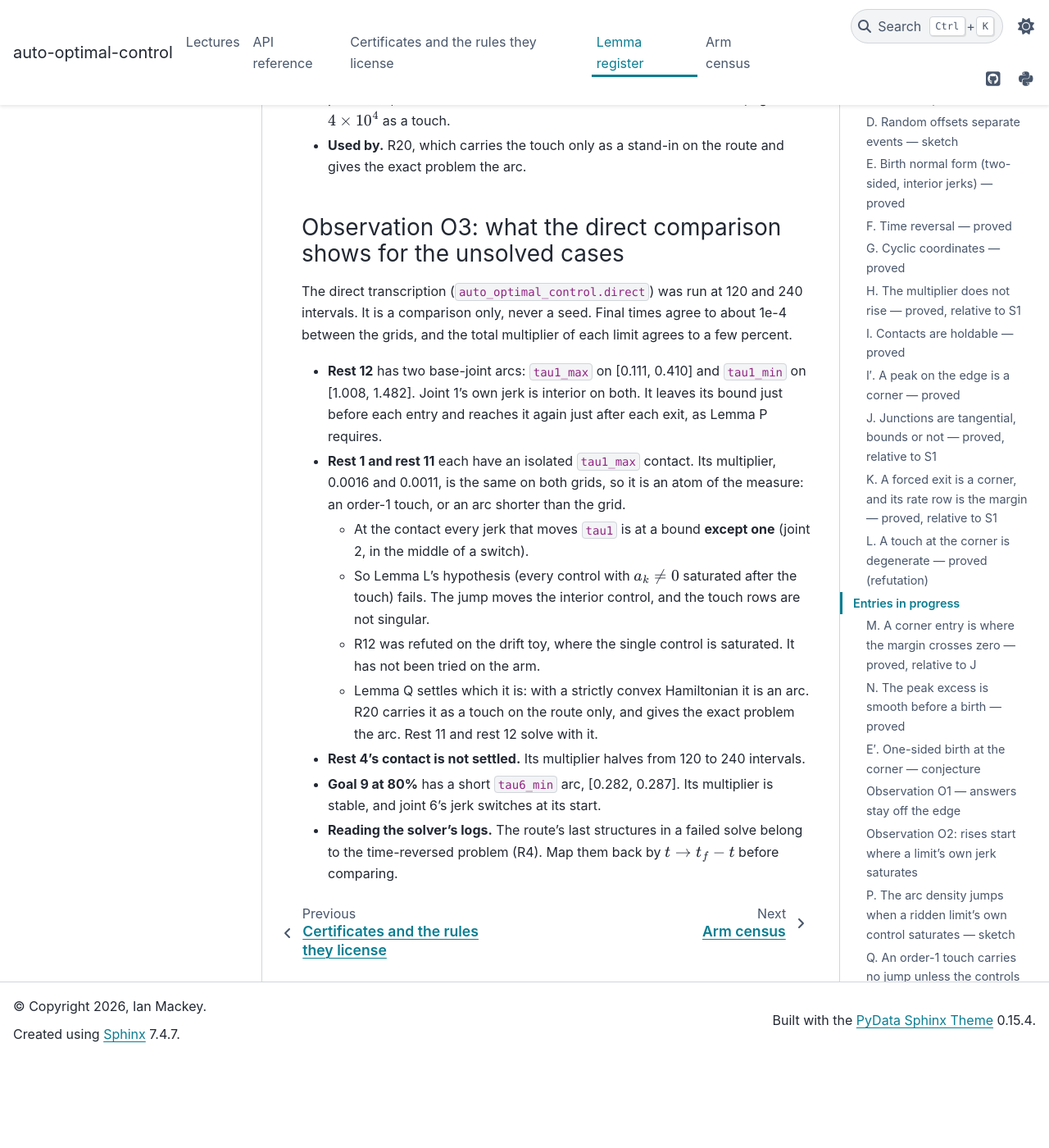
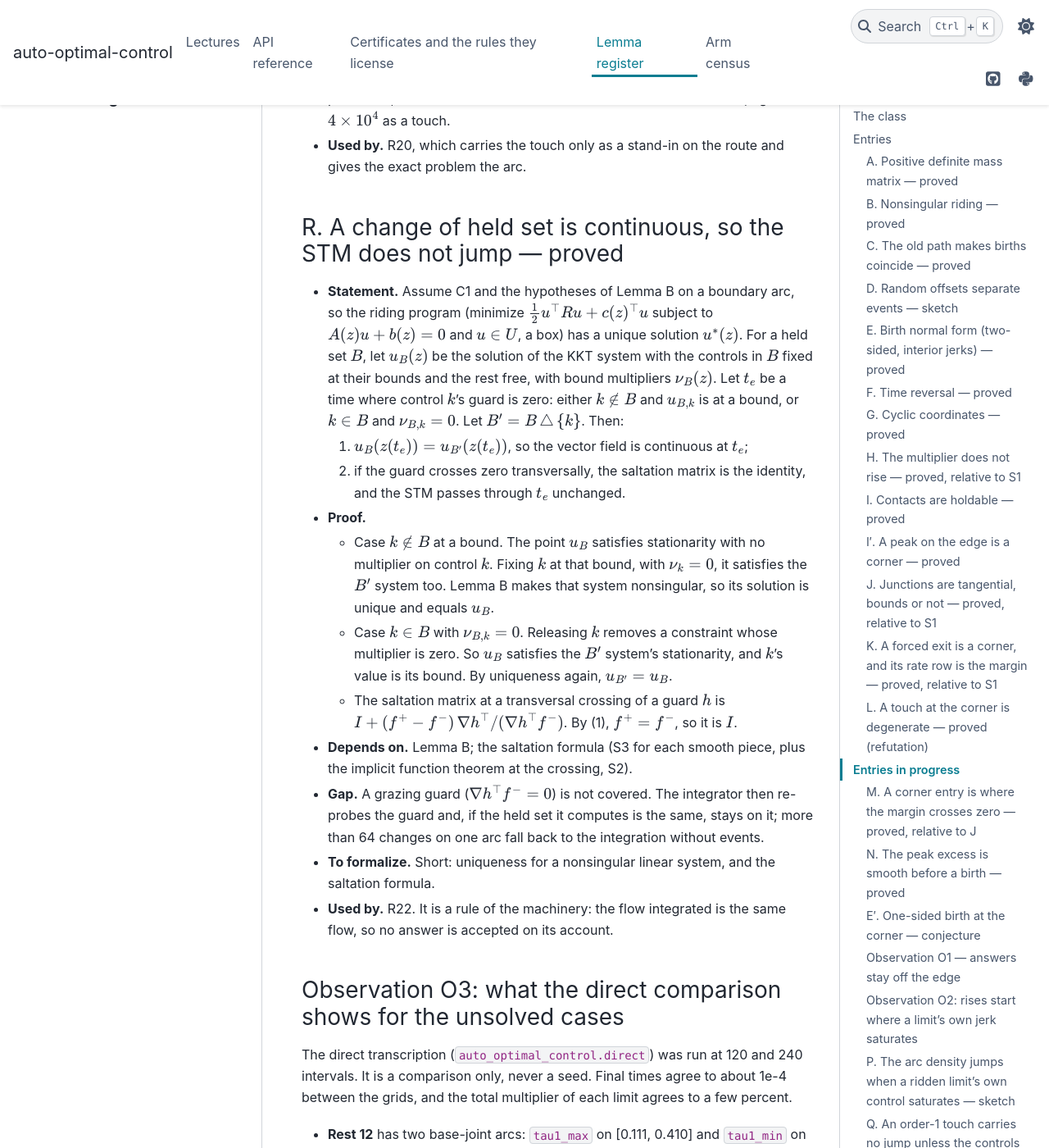
Before and after one commit to idm23/auto-optimal-control, a Sphinx documentation site: the page built from docs/notes/lemma_register.md, in a window 1280 px wide and 1400 px high, scrolled down 10664 px. Shown: the whole window at 82% size. Built offline with Sphinx 7.4.7 and the PyData theme 0.15.4, drawn with Linux system fonts in a browser that asks for light colours; before the commit the page ends 11955 px from its top, so only the background shows below that.

Commit message:
Held-set events on by default; Lemma R and rule R22
The census with held events on solves 43/45 against 41/45, 3.2x faster
on the common cases. Rest 9 lands on a different extremal (t_f 1.370023
against 1.368515, 0.11% slower), accepted as the route's first extremal
that passes. Lemma R: a change of held set is continuous, so the STM
carries through unchanged.

Co-Authored-By: Claude Opus 5.5 <noreply@anthropic.com>

```diff
--- a/docs/notes/lemma_register.md
+++ b/docs/notes/lemma_register.md
@@ -378,6 +378,43 @@ route stalls.
 - **Used by.** R20, which carries the touch only as a stand-in on the route
   and gives the exact problem the arc.
 
+### R. A change of held set is continuous, so the STM does not jump — proved
+
+- **Statement.** Assume C1 and the hypotheses of Lemma B on a boundary arc,
+  so the riding program (minimize $\tfrac12 u^\top R u + c(z)^\top u$
+  subject to $A(z) u + b(z) = 0$ and $u \in U$, a box) has a unique solution
+  $u^*(z)$. For a held set $B$, let $u_B(z)$ be the solution of the KKT
+  system with the controls in $B$ fixed at their bounds and the rest free,
+  with bound multipliers $\nu_B(z)$. Let $t_e$ be a time where control $k$'s
+  guard is zero: either $k \notin B$ and $u_{B,k} $ is at a bound, or
+  $k \in B$ and $\nu_{B,k} = 0$. Let $B' = B \,\triangle\, \{k\}$. Then:
+  1. $u_B(z(t_e)) = u_{B'}(z(t_e))$, so the vector field is continuous at
+     $t_e$;
+  2. if the guard crosses zero transversally, the saltation matrix is the
+     identity, and the STM passes through $t_e$ unchanged.
+- **Proof.**
+  - Case $k \notin B$ at a bound. The point $u_B$ satisfies stationarity with
+    no multiplier on control $k$. Fixing $k$ at that bound, with
+    $\nu_k = 0$, it satisfies the $B'$ system too. Lemma B makes that system
+    nonsingular, so its solution is unique and equals $u_B$.
+  - Case $k \in B$ with $\nu_{B,k} = 0$. Releasing $k$ removes a constraint
+    whose multiplier is zero. So $u_B$ satisfies the $B'$ system's
+    stationarity, and $k$'s value is its bound. By uniqueness again,
+    $u_{B'} = u_B$.
+  - The saltation matrix at a transversal crossing of a guard $h$ is
+    $I + (f^+ - f^-)\,\nabla h^\top / (\nabla h^\top f^-)$. By (1),
+    $f^+ = f^-$, so it is $I$.
+- **Depends on.** Lemma B; the saltation formula (S3 for each smooth piece,
+  plus the implicit function theorem at the crossing, S2).
+- **Gap.** A grazing guard ($\nabla h^\top f^- = 0$) is not covered. The
+  integrator then re-probes the guard and, if the held set it computes is
+  the same, stays on it; more than 64 changes on one arc fall back to the
+  integration without events.
+- **To formalize.** Short: uniqueness for a nonsingular linear system, and
+  the saltation formula.
+- **Used by.** R22. It is a rule of the machinery: the flow integrated is
+  the same flow, so no answer is accepted on its account.
+
 ### Observation O3: what the direct comparison shows for the unsolved cases
 
 The direct transcription (`auto_optimal_control.direct`) was run at 120 and 240
```
Also changed, not shown: docs/notes/structure_certificates.md (+29 -0 lines), 1 other file.
